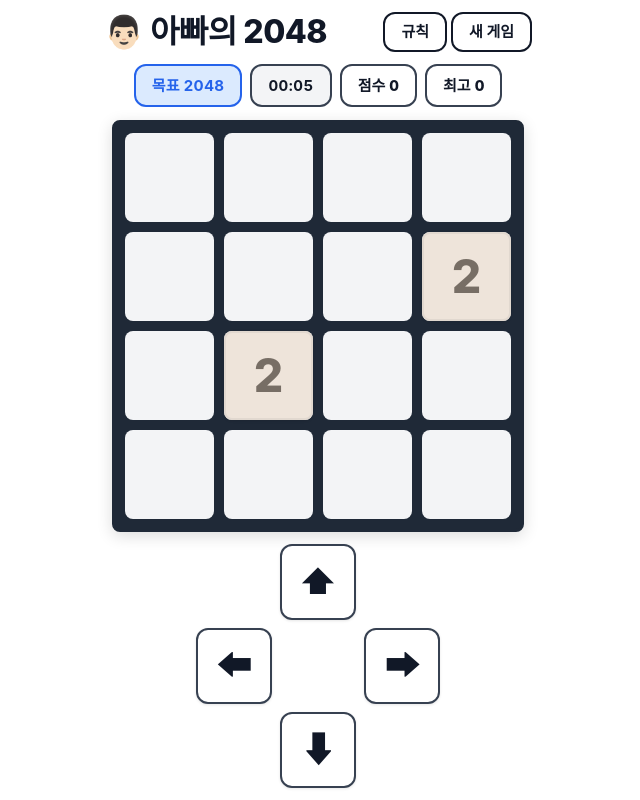
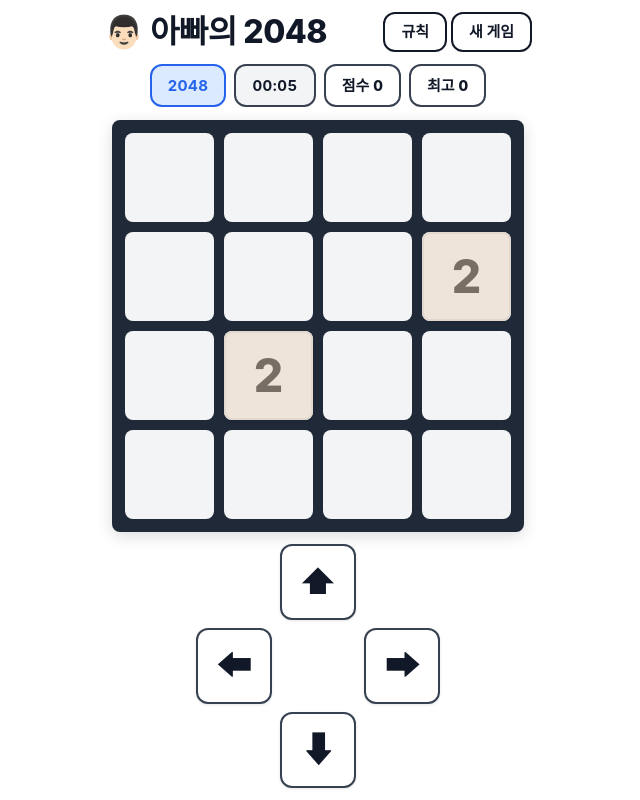
Before and after one commit to 2048lee/2048lee.github.io, a plain HTML site: page index.html in a window 1280 px wide. Shown: the whole page, without its empty margins (322-962 px from the left). Drawn offline with Linux system fonts and the light colour scheme.

Commit message:
2048: 목표 배지에서 텍스트 제거 및 점수 자릿수별 폰트 축소로 오버플로우 방지

```diff
--- a/index.html
+++ b/index.html
@@ -290,6 +290,12 @@ body{
   margin-left:var(--space-1);
   font-variant-numeric:tabular-nums;
 }
+/* Score count — digit-based size steps.
+   점수 자릿수가 커질수록 단계별 축소, 노년층 가독성을 위해 14px 미만으로는 내려가지 않음 */
+.score-count.score-lg{font-size:var(--text-sm)}     /* ~7자리 */
+.score-count.score-md,
+.score-count.score-sm,
+.score-count.score-xs{font-size:14px}               /* 8자리+ 축소 단계 (최소 14px) */
 
 /* ═══════════════════════════════════════
    NEW GAME MODAL — Difficulty grid, 2×2 large buttons
@@ -815,7 +821,7 @@ body{
 
   <!-- Status bar — Large, clear info -->
   <div class="status-bar">
-    <span class="status-item goal-badge" id="goalBadge">목표 2048</span>
+    <span class="status-item goal-badge" id="goalBadge">2048</span>
     <div class="status-item timer-group">
       <span class="timer" id="timerDisplay">00:00</span>
     </div>
@@ -1120,7 +1126,7 @@ function applyDifficulty(diff) {
   const cfg = DIFFICULTY_CONFIG[diff] || DIFFICULTY_CONFIG[DEFAULT_DIFFICULTY];
   SIZE = cfg.size;
   TARGET_VALUE = cfg.goalTile;
-  goalBadge.textContent = '목표 ' + TARGET_VALUE;
+  goalBadge.textContent = TARGET_VALUE;
   renderDifficultyUI();
 }
 
@@ -1588,10 +1594,22 @@ function tileExists(id) {
   return false;
 }
 
+function applyScoreSizeClass(el, value) {
+  const digits = String(Math.floor(value)).replace(/[^\d]/g, '').length || 1;
+  let cls = 'score-lg';
+  if (digits >= 8 && digits <= 9) cls = 'score-md';
+  else if (digits >= 10 && digits <= 11) cls = 'score-sm';
+  else if (digits >= 12) cls = 'score-xs';
+  el.classList.remove('score-lg', 'score-md', 'score-sm', 'score-xs');
+  el.classList.add(cls);
+}
+
 function renderScore() {
   scoreEl.textContent = formatNumber(state.score);
   bestScoreCount.textContent = formatNumber(getBestScore());
-  goalBadge.textContent = '목표 ' + TARGET_VALUE;
+  applyScoreSizeClass(scoreEl, state.score);
+  applyScoreSizeClass(bestScoreCount, getBestScore());
+  goalBadge.textContent = TARGET_VALUE;
   goalBadge.classList.toggle('achieved', getMaxTile() >= TARGET_VALUE);
 }
 
```
